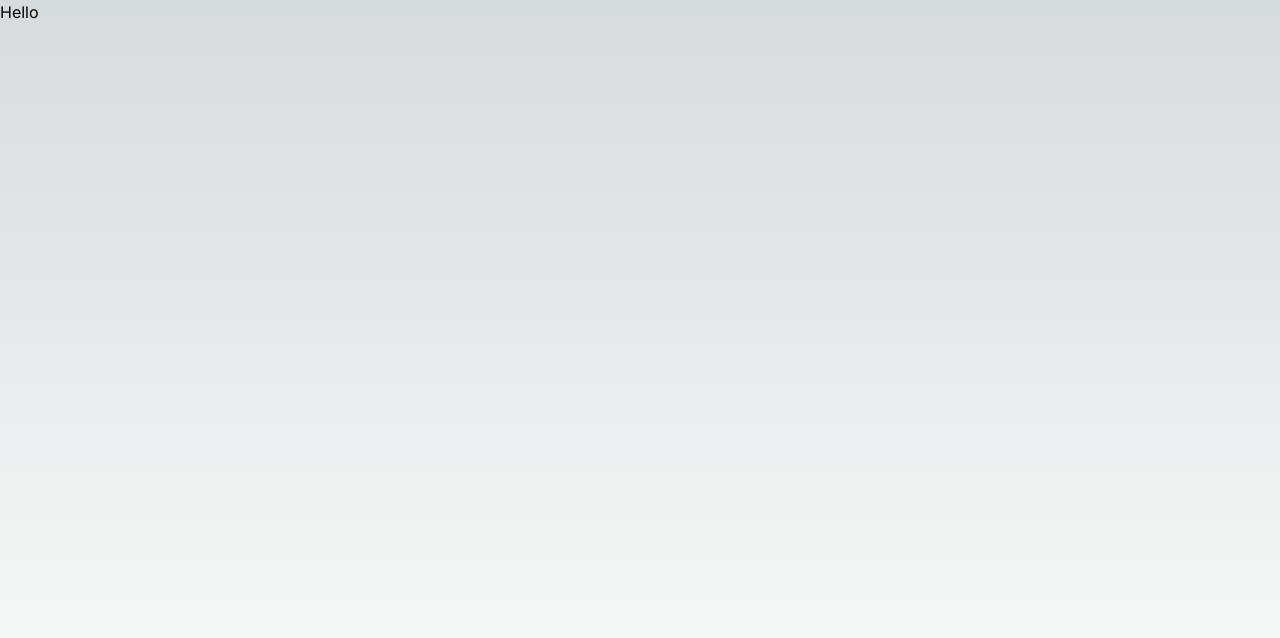
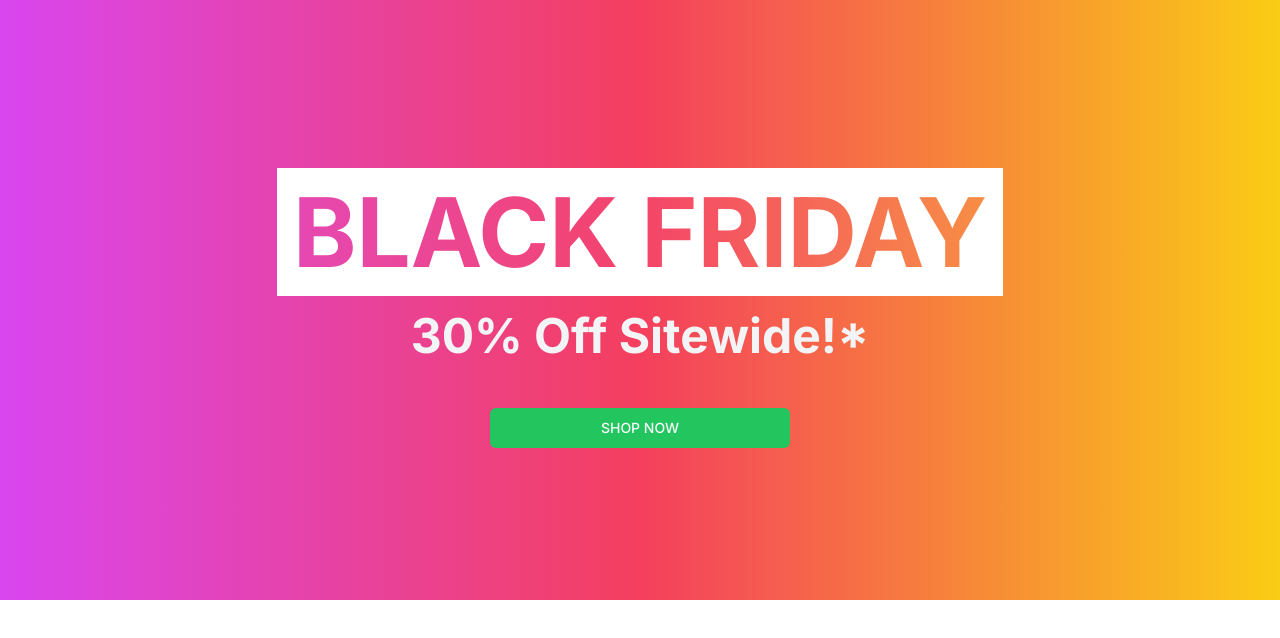
Before and after one commit to JamesPrenticez/ecom-nextjs, a Next.js app: page / in a window 1280 px wide. Shown: the top 638 px of the page. Built offline with nearby package versions, Linux system fonts and the light colour scheme; a web font is replaced by a local one.

Commit message:
hero section

```diff
--- a/package.json
+++ b/package.json
@@ -9,6 +9,7 @@
     "lint": "next lint"
   },
   "dependencies": {
+    "@radix-ui/react-slot": "^1.0.2",
     "class-variance-authority": "^0.7.0",
     "clsx": "^2.0.0",
     "lucide-react": "^0.292.0",
--- a/src/app/globals.css
+++ b/src/app/globals.css
@@ -2,26 +2,61 @@
 @tailwind components;
 @tailwind utilities;
 
-:root {
-  --foreground-rgb: 0, 0, 0;
-  --background-start-rgb: 214, 219, 220;
-  --background-end-rgb: 255, 255, 255;
-}
-
-@media (prefers-color-scheme: dark) {
-  :root {
-    --foreground-rgb: 255, 255, 255;
-    --background-start-rgb: 0, 0, 0;
-    --background-end-rgb: 0, 0, 0;
+@layer base {
+  * {
+    @apply border-border;
+  }
+  body {
+    @apply bg-background text-foreground;
   }
 }
 
-body {
-  color: rgb(var(--foreground-rgb));
-  background: linear-gradient(
-      to bottom,
-      transparent,
-      rgb(var(--background-end-rgb))
-    )
-    rgb(var(--background-start-rgb));
+/* We use HSL here so that we can apply tailwind opacity/80 */
+@layer base {
+  :root {
+    --background: 0 0% 100%;
+    --foreground: 224 71.4% 4.1%;
+    --card: 0 0% 100%;
+    --card-foreground: 224 71.4% 4.1%;
+    --popover: 0 0% 100%;
+    --popover-foreground: 224 71.4% 4.1%;
+    --primary: 262.1 83.3% 57.8%;
+    --primary-foreground: 210 20% 98%; /* #f9fafb */
+    --secondary: 220 14.3% 95.9%;
+    --secondary-foreground: 220.9 39.3% 11%;
+    --muted: 220 14.3% 95.9%;
+    --muted-foreground: 220 8.9% 46.1%;
+    --accent: 220 14.3% 95.9%;
+    --accent-foreground: 220.9 39.3% 11%;
+    --success: 142.1 70.6% 45.3%; /* #22c55e */
+    --success-foreground: 210 20% 98%; /* #f9fafb */
+    --destructive: 0 84.2% 60.2%;
+    --destructive-foreground: 210 20% 98%;
+    --border: 220 13% 91%;
+    --input: 220 13% 91%;
+    --ring: 262.1 83.3% 57.8%;
+    --radius: 0.5rem;
+  }
+
+  .dark {
+    --background: 224 71.4% 4.1%;
+    --foreground: 210 20% 98%;
+    --card: 224 71.4% 4.1%;
+    --card-foreground: 210 20% 98%;
+    --popover: 224 71.4% 4.1%;
+    --popover-foreground: 210 20% 98%;
+    --primary: 263.4 70% 50.4%;
+    --primary-foreground: 210 20% 98%;
+    --secondary: 215 27.9% 16.9%;
+    --secondary-foreground: 210 20% 98%;
+    --muted: 215 27.9% 16.9%;
+    --muted-foreground: 217.9 10.6% 64.9%;
+    --accent: 215 27.9% 16.9%;
+    --accent-foreground: 210 20% 98%;
+    --destructive: 0 62.8% 30.6%;
+    --destructive-foreground: 210 20% 98%;
+    --border: 215 27.9% 16.9%;
+    --input: 215 27.9% 16.9%;
+    --ring: 263.4 70% 50.4%;
+  }
 }
--- a/src/app/layout.tsx
+++ b/src/app/layout.tsx
@@ -1,16 +1,17 @@
 
-import type { ReactNode } from 'react'
-import type { Metadata,  } from 'next'
-import { M_PLUS_2, Inter } from 'next/font/google'
-import './globals.css'
-import { cn } from '@/lib/utils'
+import type { ReactNode } from "react"
+import type { Metadata,  } from "next"
+import { M_PLUS_2, Inter } from "next/font/google"
+import "./globals.css"
+import { cn } from "@/lib/utils"
+import { PROJECT_DESCRIPTION, PROJECT_NAME } from "@/constants/settings"
 
-const m2 = M_PLUS_2({ subsets: ['latin'] })
-const inter = Inter({ subsets: ['latin'] })
+const m2 = M_PLUS_2({ subsets: ["latin"] })
+const inter = Inter({ subsets: ["latin"] })
 
 export const metadata: Metadata = {
-  title: 'Ecom',
-  description: 'Online Shopping Experiance',
+  title: PROJECT_NAME,
+  description: PROJECT_DESCRIPTION,
 }
 
 export default function RootLayout({
@@ -19,10 +20,10 @@
   children: ReactNode
 }) {
   return (
-    <html lang="en" className='h-full'>
-      <body className={cn('relative h-full font-sans antialiased', inter.className)}>
-        <main className='relative flex flex-col min-h-screen'>
-          <div className='flex-grow flex-1'>
+    <html lang="en" className="h-full">
+      <body className={cn("relative h-full font-sans antialiased", inter.className)}>
+        <main className="relative flex flex-col min-h-screen">
+          <div className="flex-grow flex-1">
             {children}
           </div>
         </main>
--- a/src/app/page.tsx
+++ b/src/app/page.tsx
@@ -1,6 +1,12 @@
+import MaxWidthWrapper from "@/components/layout/MaxWidthWrapper"
+import Hero from "@/components/hero/Hero"
 
 export default function Home() {
   return (
-    <h1>Hello </h1>
+    // <MaxWidthWrapper>
+      <div className="flex flex-col grow  mx-auto text-center ">
+        <Hero />
+      </div>
+    // </MaxWidthWrapper>
   )
 }
--- /dev/null
+++ b/src/components/effects/TransparentTextEffect.tsx
@@ -0,0 +1,15 @@
+import React from 'react'
+
+interface Props {
+  text: string;
+}
+
+const TransparentTextEffect = ({text}: Props) => {
+  return (
+    <h1 className="text-8xl font-bold inline-block bg-white mix-blend-screen p-4 m-4 uppercase">
+      {text}
+    </h1>
+  )
+}
+
+export default TransparentTextEffect;
--- /dev/null
+++ b/src/components/hero/Hero.tsx
@@ -0,0 +1,31 @@
+import React from 'react'
+import Link from 'next/link'
+import { Button, buttonVariants } from '../ui/button'
+import TransparentTextEffect from '../effects/TransparentTextEffect'
+import { HERO_SUB_TITLE, HERO_TITLE } from '@/constants/settings'
+import { cn } from '@/lib/utils'
+
+const Hero = () => {
+  return (
+    // <div className="bg-gradient-to-r from-primary w-full h-[75vh]">
+    <div className="
+        flex flex-col items-center justify-center
+        bg-gradient-to-r from-[#d946ef] via-[#f43f5e] to-[#facc15] w-full h-[75vh]
+      "
+    >
+
+      <TransparentTextEffect text={HERO_TITLE}/>
+      <h2 className="text-5xl text-secondary font-bold">{HERO_SUB_TITLE}</h2>
+
+
+      <Button asChild variant="success">
+        <Link href="/products" className={"w-[300px] mt-12"}>
+          SHOP NOW
+        </Link>
+      </Button>
+
+    </div>
+  )
+}
+
+export default Hero
--- /dev/null
+++ b/src/components/layout/MaxWidthWrapper.tsx
@@ -0,0 +1,20 @@
+import { type ReactNode } from "react";
+import { cn } from "@/lib/utils";
+
+interface Props {
+  className?: string;
+  children?: ReactNode;
+}
+
+const MaxWidthWrapper = ({
+  className,
+  children
+}: Props) => {
+  return (
+    <div className={cn("mx-auto w-full max-w-screen-xl px-2.5 md:px-20", className)}>
+      {children}
+    </div>
+  )
+}
+
+export default MaxWidthWrapper;
--- /dev/null
+++ b/src/components/ui/button.tsx
@@ -0,0 +1,57 @@
+import * as React from "react"
+import { Slot } from "@radix-ui/react-slot"
+import { cva, type VariantProps } from "class-variance-authority"
+
+import { cn } from "@/lib/utils"
+
+const buttonVariants = cva(
+  "inline-flex items-center justify-center whitespace-nowrap rounded-md text-sm font-medium ring-offset-background transition-colors focus-visible:outline-none focus-visible:ring-2 focus-visible:ring-ring focus-visible:ring-offset-2 disabled:pointer-events-none disabled:opacity-50",
+  {
+    variants: {
+      variant: {
+        default: "bg-primary text-primary-foreground hover:bg-primary/90",
+        destructive:
+          "bg-destructive text-destructive-foreground hover:bg-destructive/90",
+        outline:
+          "border border-input bg-background hover:bg-accent hover:text-accent-foreground",
+        secondary:
+          "bg-secondary text-secondary-foreground hover:bg-secondary/80",
+        ghost: "hover:bg-accent hover:text-accent-foreground",
+        link: "text-primary underline-offset-4 hover:underline",
+        success: "bg-success hover:bg-success/80 text-success-foreground"
+      },
+      size: {
+        default: "h-10 px-4 py-2",
+        sm: "h-9 rounded-md px-3",
+        lg: "h-11 rounded-md px-8",
+        icon: "h-10 w-10",
+      },
+    },
+    defaultVariants: {
+      variant: "default",
+      size: "default",
+    },
+  }
+)
+
+export interface ButtonProps
+  extends React.ButtonHTMLAttributes<HTMLButtonElement>,
+    VariantProps<typeof buttonVariants> {
+  asChild?: boolean
+}
+
+const Button = React.forwardRef<HTMLButtonElement, ButtonProps>(
+  ({ className, variant, size, asChild = false, ...props }, ref) => {
+    const Comp = asChild ? Slot : "button"
+    return (
+      <Comp
+        className={cn(buttonVariants({ variant, size, className }))}
+        ref={ref}
+        {...props}
+      />
+    )
+  }
+)
+Button.displayName = "Button"
+
+export { Button, buttonVariants }
--- /dev/null
+++ b/src/constants/settings.tsx
@@ -0,0 +1,4 @@
+export const PROJECT_NAME = "Ecom Template"
+export const PROJECT_DESCRIPTION = "The Best Online Shopping Experience!"
+export const HERO_TITLE = "BLACK FRIDAY"
+export const HERO_SUB_TITLE = "30% Off Sitewide!*"
--- a/src/globals.css
+++ /dev/null
@@ -1,76 +0,0 @@
-@tailwind base;
-@tailwind components;
-@tailwind utilities;
-
-@layer base {
-  :root {
-    --background: 0 0% 100%;
-    --foreground: 222.2 84% 4.9%;
-
-    --card: 0 0% 100%;
-    --card-foreground: 222.2 84% 4.9%;
-
-    --popover: 0 0% 100%;
-    --popover-foreground: 222.2 84% 4.9%;
-
-    --primary: 222.2 47.4% 11.2%;
-    --primary-foreground: 210 40% 98%;
-
-    --secondary: 210 40% 96.1%;
-    --secondary-foreground: 222.2 47.4% 11.2%;
-
-    --muted: 210 40% 96.1%;
-    --muted-foreground: 215.4 16.3% 46.9%;
-
-    --accent: 210 40% 96.1%;
-    --accent-foreground: 222.2 47.4% 11.2%;
-
-    --destructive: 0 84.2% 60.2%;
-    --destructive-foreground: 210 40% 98%;
-
-    --border: 214.3 31.8% 91.4%;
-    --input: 214.3 31.8% 91.4%;
-    --ring: 222.2 84% 4.9%;
-
-    --radius: 0.5rem;
-  }
-
-  .dark {
-    --background: 222.2 84% 4.9%;
-    --foreground: 210 40% 98%;
-
-    --card: 222.2 84% 4.9%;
-    --card-foreground: 210 40% 98%;
-
-    --popover: 222.2 84% 4.9%;
-    --popover-foreground: 210 40% 98%;
-
-    --primary: 210 40% 98%;
-    --primary-foreground: 222.2 47.4% 11.2%;
-
-    --secondary: 217.2 32.6% 17.5%;
-    --secondary-foreground: 210 40% 98%;
-
-    --muted: 217.2 32.6% 17.5%;
-    --muted-foreground: 215 20.2% 65.1%;
-
-    --accent: 217.2 32.6% 17.5%;
-    --accent-foreground: 210 40% 98%;
-
-    --destructive: 0 62.8% 30.6%;
-    --destructive-foreground: 210 40% 98%;
-
-    --border: 217.2 32.6% 17.5%;
-    --input: 217.2 32.6% 17.5%;
-    --ring: 212.7 26.8% 83.9%;
-  }
-}
-
-@layer base {
-  * {
-    @apply border-border;
-  }
-  body {
-    @apply bg-background text-foreground;
-  }
-}
--- a/tailwind.config.ts
+++ b/tailwind.config.ts
@@ -29,6 +29,10 @@
         secondary: {
           DEFAULT: "hsl(var(--secondary))",
           foreground: "hsl(var(--secondary-foreground))",
+        },
+        success: {
+          DEFAULT: "hsl(var(--success))",
+          foreground: "hsl(var(--success-foreground))",
         },
         destructive: {
           DEFAULT: "hsl(var(--destructive))",
```
Also changed, not shown: 2 other files (tests, documents, lock files or other folders).
